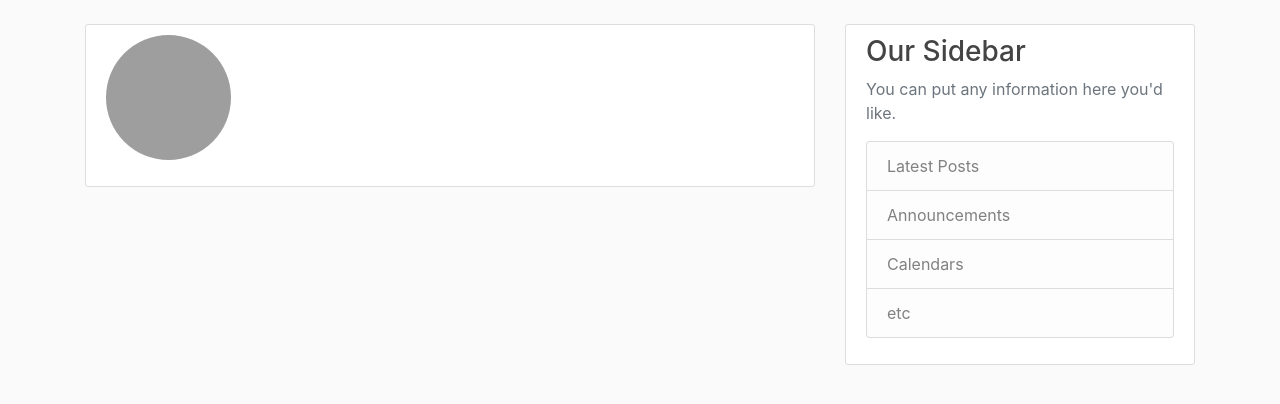
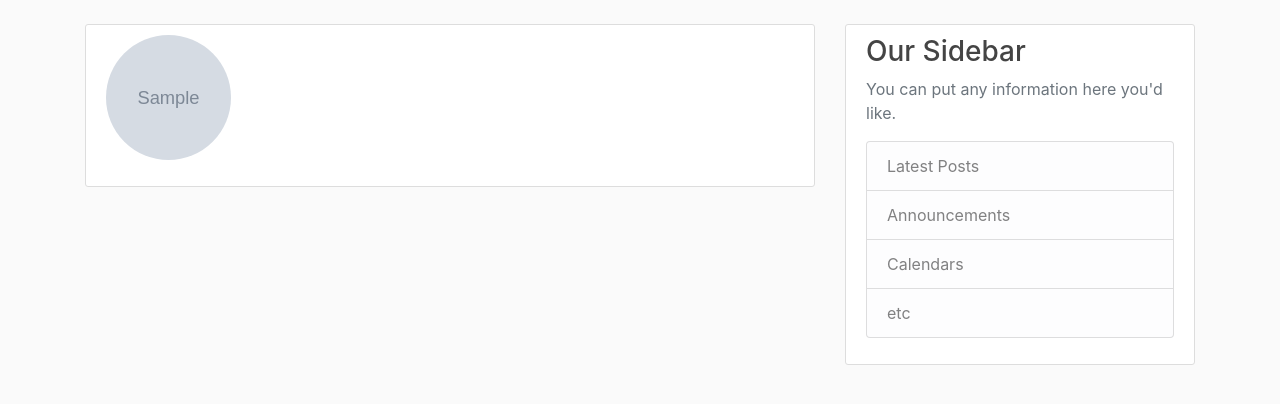
Before and after one commit to ohendarko/Flask_app, a Flask app: template flask_blog/templates/account.html in a window 1280 px wide. Shown: the part 56-460 px from the top of the page. Run offline with Flask 3, Linux system fonts and the light colour scheme; the template is opened without the code that fills it: most values are stand-ins (such as "Sample title", 1, 10 or a date in 2020); grey boxes marked "Sample" are stand-in pictures; grey boxes are pictures that could not be loaded.

Commit message:
replacing filler value with image_file

```diff
--- a/flask_blog/templates/account.html
+++ b/flask_blog/templates/account.html
@@ -2,7 +2,7 @@
 {% block content %}
         <div class="content-section">
           <div class="media">
-            <img class="rounded-circle account-img" src="userimage.jpg">
+            <img class="rounded-circle account-img" src="{{ image_file }}">
             <div class="media-body">
               <h2 class="account-heading">{{ current_user.username }}</h2>
               <p class="text-secondary">{{ current_user.email }}</p>
```
